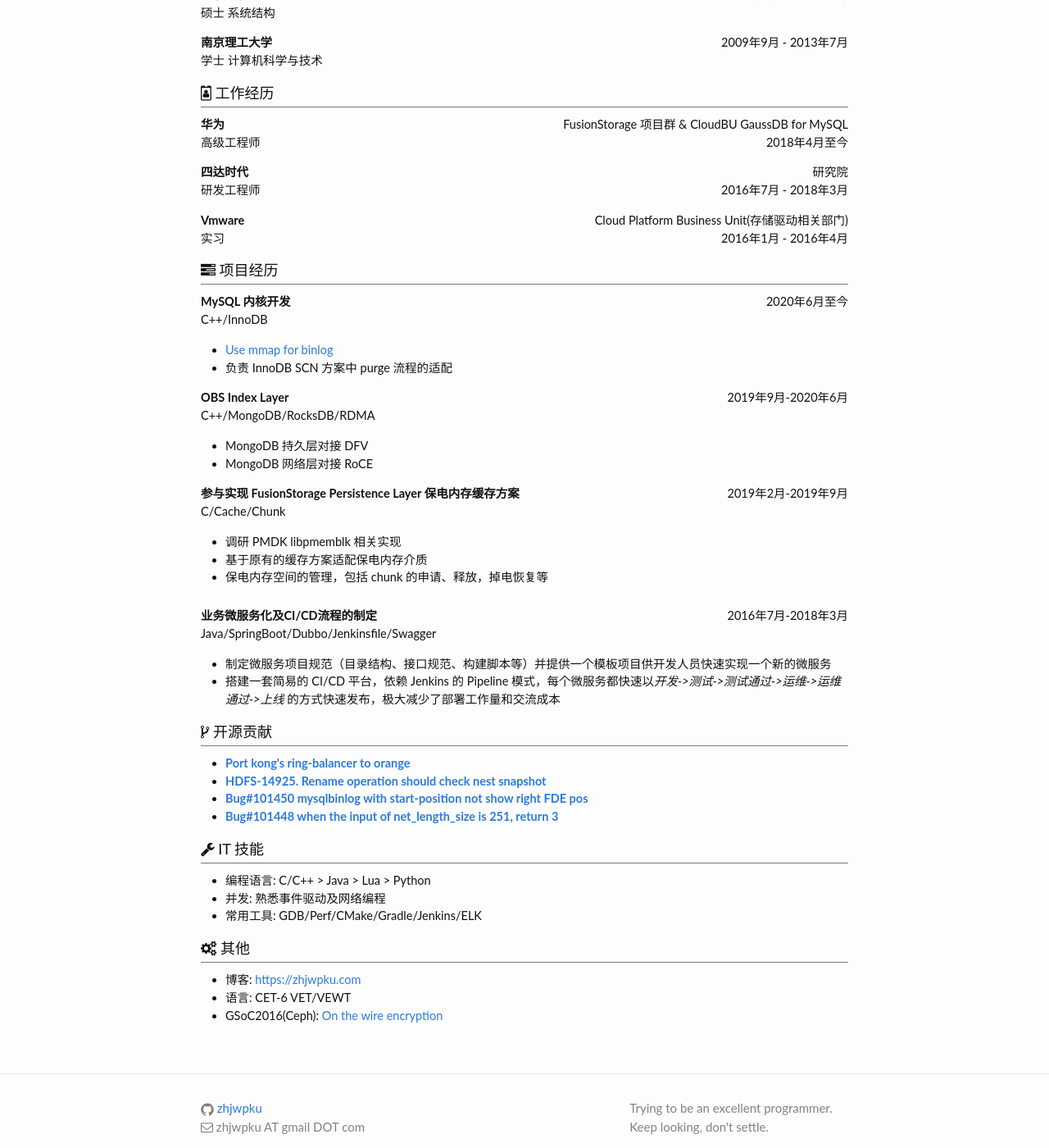
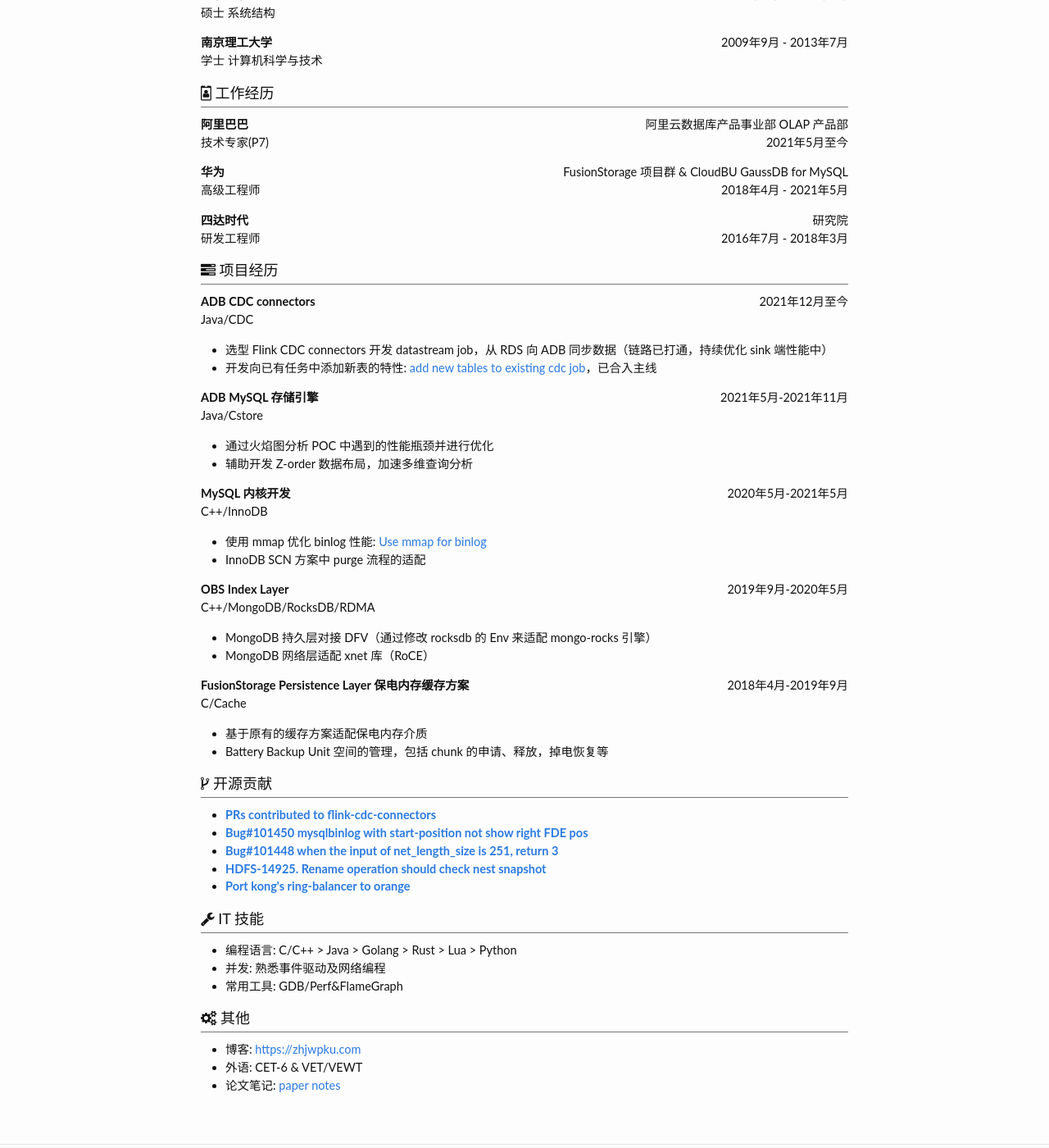
Before and after one commit to zhjwpku/zhjwpku.github.io, a Jekyll site: the page built from resume.html, in a window 1280 px wide and 1400 px high, scrolled down 319 px. Shown: the whole window at 82% size. Built offline with Jekyll 4.4.1, drawn with Linux system fonts in a browser that asks for light colours; comment, search, counter and statistics services are not loaded.

Commit message:
update resume
Signed-off-by: Junwang Zhao <zhjwpku@gmail.com>

```diff
--- a/resume.html
+++ b/resume.html
@@ -45,43 +45,50 @@
 
     <div id="jobs">
       <h4 style="margin-bottom:10px; padding-bottom:3px; border-bottom: 1px solid #777777;"><i class="fa fa-id-badge" aria-hidden="true"></i> 工作经历</h4>
+      <div><strong>阿里巴巴</strong><span style="float:right">阿里云数据库产品事业部 OLAP 产品部</span></div>
+      <p>技术专家(P7)<span style="float: right;">2021年5月至今</span></p>
       <div><strong>华为</strong><span style="float:right">FusionStorage 项目群 & CloudBU GaussDB for MySQL</span></div>
-      <p>高级工程师<span style="float: right;">2018年4月至今</span></p>
+      <p>高级工程师<span style="float: right;">2018年4月 - 2021年5月</span></p>
       <div><strong>四达时代</strong><span style="float:right">研究院</span></div>
       <p>研发工程师<span style="float: right;">2016年7月 - 2018年3月</span></p>
-      <div><strong>Vmware</strong><span style="float:right">Cloud Platform Business Unit(存储驱动相关部门)</span></div>
-      <p>实习<span style="float: right;">2016年1月 - 2016年4月</span></p>
     </div> <!-- end of jobs -->
 
     <div id="projects">
       <h4 style="margin-bottom:10px; padding-bottom:3px; border-bottom: 1px solid #777777;"><i class="fa fa-tasks" aria-hidden="true"></i> 项目经历</h4>
-      <div><strong>MySQL 内核开发</strong><span style="float:right">2020年6月至今</span></div>
+
+      <div><strong>ADB CDC connectors</strong><span style="float:right">2021年12月至今</span></div>
+      <p>Java/CDC</p>
+      <ul>
+        <li>选型 Flink CDC connectors 开发 datastream job，从 RDS 向 ADB 同步数据（链路已打通，持续优化 sink 端性能中）</li>
+        <li>开发向已有任务中添加新表的特性: <a href="https://github.com/ververica/flink-cdc-connectors/pull/777">add new tables to existing cdc job</a>，已合入主线</li>
+      </ul>
+
+      <div><strong>ADB MySQL 存储引擎</strong><span style="float:right">2021年5月-2021年11月</span></div>
+      <p>Java/Cstore</p>
+      <ul>
+        <li>通过火焰图分析 POC 中遇到的性能瓶颈并进行优化</li>
+        <li>辅助开发 Z-order 数据布局，加速多维查询分析</li>
+      </ul>
+
+      <div><strong>MySQL 内核开发</strong><span style="float:right">2020年5月-2021年5月</span></div>
       <p>C++/InnoDB</p>
       <ul>
-        <li><a href="https://github.com/mysql/mysql-server/pull/314">Use mmap for binlog</a></li>
-        <li>负责 InnoDB SCN 方案中 purge 流程的适配</li>
+        <li>使用 mmap 优化 binlog 性能: <a href="https://github.com/mysql/mysql-server/pull/314">Use mmap for binlog</a></li>
+        <li>InnoDB SCN 方案中 purge 流程的适配</li>
       </ul>
 
-      <div><strong>OBS Index Layer</strong><span style="float:right">2019年9月-2020年6月</span></div>
+      <div><strong>OBS Index Layer</strong><span style="float:right">2019年9月-2020年5月</span></div>
       <p>C++/MongoDB/RocksDB/RDMA</p>
       <ul>
-        <li>MongoDB 持久层对接 DFV</li>
-        <li>MongoDB 网络层对接 RoCE</li>
+        <li>MongoDB 持久层对接 DFV（通过修改 rocksdb 的 Env 来适配 mongo-rocks 引擎）</li>
+        <li>MongoDB 网络层适配 xnet 库（RoCE）</li>
       </ul>
 
-      <div><strong>参与实现 FusionStorage Persistence Layer 保电内存缓存方案</strong><span style="float:right">2019年2月-2019年9月</span></div>
-      <p>C/Cache/Chunk</p>
+      <div><strong>FusionStorage Persistence Layer 保电内存缓存方案</strong><span style="float:right">2018年4月-2019年9月</span></div>
+      <p>C/Cache</p>
       <ul>
-        <li>调研 PMDK libpmemblk 相关实现</li>
         <li>基于原有的缓存方案适配保电内存介质</li>
-        <li>保电内存空间的管理，包括 chunk 的申请、释放，掉电恢复等</li>
-      </ul>
-
-      <div style="margin-top: 25px"><strong>业务微服务化及CI/CD流程的制定</strong><span style="float:right">2016年7月-2018年3月</span></div>
-      <p>Java/SpringBoot/Dubbo/Jenkinsfile/Swagger</p>
-      <ul>
-        <li>制定微服务项目规范（目录结构、接口规范、构建脚本等）并提供一个模板项目供开发人员快速实现一个新的微服务</li>
-        <li>搭建一套简易的 CI/CD 平台，依赖 Jenkins 的 Pipeline 模式，每个微服务都快速以<em>开发->测试->测试通过->运维->运维通过->上线</em> 的方式快速发布，极大减少了部署工作量和交流成本</li>
+        <li>Battery Backup Unit 空间的管理，包括 chunk 的申请、释放，掉电恢复等</li>
       </ul>
 
     </div>
@@ -89,10 +96,11 @@
     <div id="opensource">
       <h4 style="margin-bottom:10px; padding-bottom:3px; border-bottom: 1px solid #777777;"><i class="fa fa-code-fork" aria-hidden="true"></i> 开源贡献</h4>
       <ul>
-        <li><strong><a href="https://github.com/orlabs/orange/pull/138">Port kong's ring-balancer to orange</a></strong></li>
-        <li><strong><a href="https://github.com/apache/hadoop/pull/1670/files">HDFS-14925. Rename operation should check nest snapshot</a></strong></li>
+        <li><strong><a href="https://github.com/ververica/flink-cdc-connectors/pulls?q=is%3Apr+author%3Azhjwpku+">PRs contributed to flink-cdc-connectors</a></strong></li>
         <li><strong><a href="https://github.com/mysql/mysql-server/pull/313">Bug#101450 mysqlbinlog with start-position not show right FDE pos</a></strong></li>
         <li><strong><a href="https://github.com/mysql/mysql-server/pull/311">Bug#101448 when the input of net_length_size is 251, return 3</a></strong></li>
+        <li><strong><a href="https://github.com/apache/hadoop/pull/1670/files">HDFS-14925. Rename operation should check nest snapshot</a></strong></li>
+        <li><strong><a href="https://github.com/orlabs/orange/pull/138">Port kong's ring-balancer to orange</a></strong></li>
       </ul>
     </div>
 
@@ -100,9 +108,9 @@
       <h4 style="margin-bottom:10px; padding-bottom:3px; border-bottom: 1px solid #777777;"><i class="fa fa-wrench" aria-hidden="true"></i> IT 技能</h4>
 
       <ul>
-        <li>编程语言: C/C++ > Java > Lua > Python</li>
+        <li>编程语言: C/C++ > Java > Golang > Rust > Lua > Python</li>
         <li>并发: 熟悉事件驱动及网络编程</li>
-        <li>常用工具: GDB/Perf/CMake/Gradle/Jenkins/ELK</li>
+        <li>常用工具: GDB/Perf&FlameGraph</li>
       </ul>
     </div>
 
@@ -110,8 +118,8 @@
       <h4 style="margin-bottom:10px; padding-bottom:3px; border-bottom: 1px solid #777777;"><i class="fa fa-cogs" aria-hidden="true"></i> 其他</h4>
       <ul>
         <li>博客: <a href="https://zhjwpku.com/">https://zhjwpku.com</a></li>
-        <li>语言: CET-6 VET/VEWT</li>
-        <li>GSoC2016(Ceph): <a href="https://gist.github.com/zhjwpku/1bc4202671ed06c799f0bf4739416429">On the wire encryption</a></li>
+        <li>外语: CET-6 & VET/VEWT</li>
+        <li>论文笔记: <a href="https://paper-notes.zhjwpku.com/">paper notes</a></li>
       </ul>
     </div>
   </div> <!-- end of post-content-->
```
Also changed, not shown: resume_en.html (+22 -6 lines), 2 other files.
